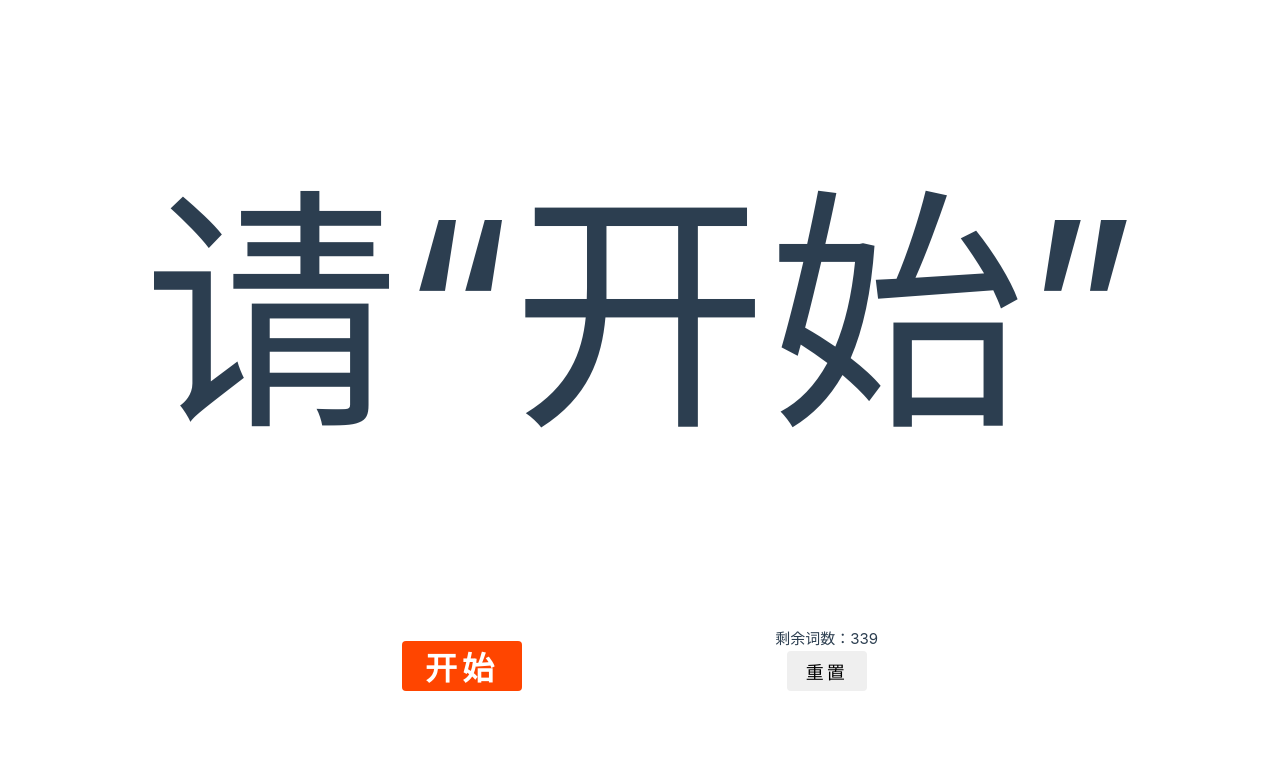
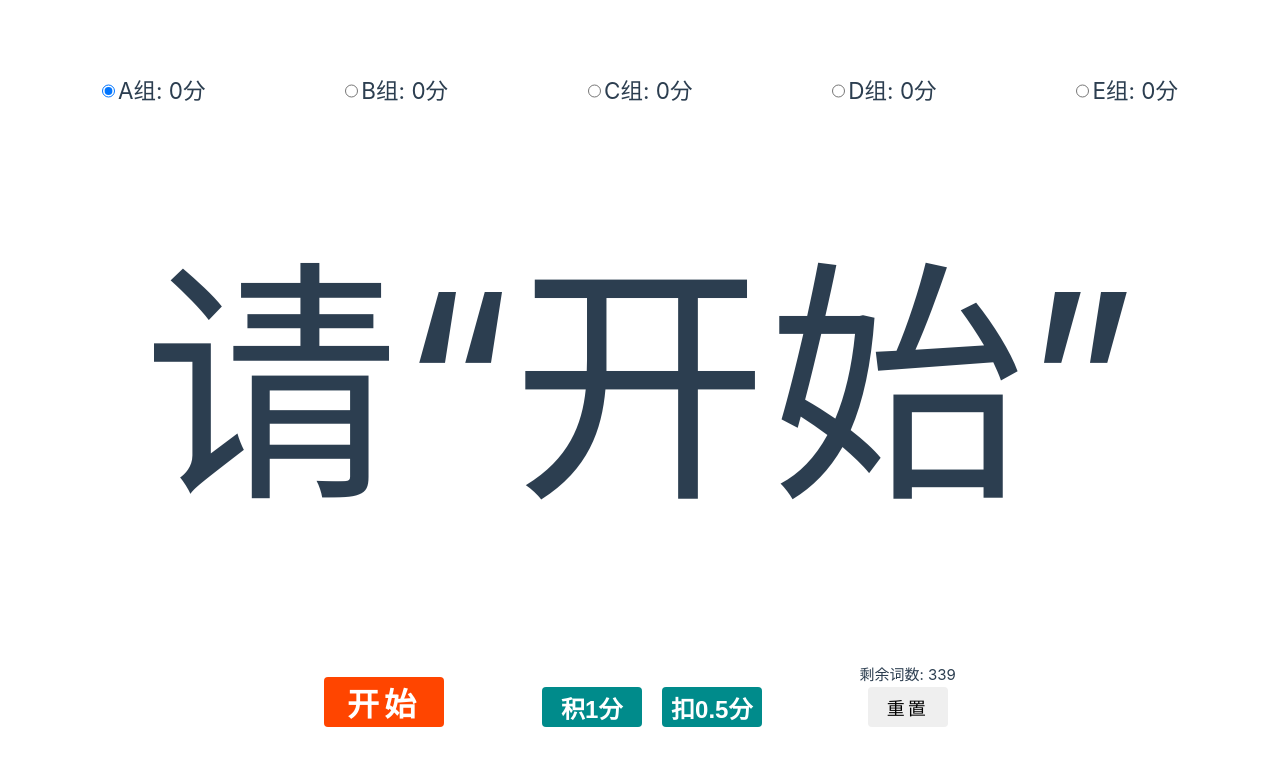
Before and after one commit to jaimly/choose-word, a Vue app: page / in a window 1280 px wide. Shown: the top 766 px of the page. Built offline with nearby package versions, Linux system fonts and the light colour scheme.

Commit message:
添加积分计算

```diff
--- a/src/App.vue
+++ b/src/App.vue
@@ -1,13 +1,21 @@
 <script setup>
-import { ref, nextTick } from 'vue';
+import { ref, nextTick, watch } from 'vue';
 import { words } from './data.json';
 
-const localData = handlerLocalData();
-let arr = localData.length?localData:[...words];
+const localWords = handlerLocalWords();
+let arr = localWords.length?localWords:[...words];
 let word = ref('请“开始”');
 let btnName = ref('开始');
 let wordLen = ref(arr.length);
-let btnDisable = ref(false);
+let startBtnDisable = ref(false);
+const scores = handlerLocalScores();
+let scoreA = ref(scores.scoreA);
+let scoreB = ref(scores.scoreB);
+let scoreC = ref(scores.scoreC);
+let scoreD = ref(scores.scoreD);
+let scoreE = ref(scores.scoreE);
+const scoreRef = {scoreA,scoreB,scoreC,scoreD,scoreE};
+let scoreChecked = ref(scores.checked);
 
 async function choose(start=false) {
   if(start) {
@@ -27,9 +35,9 @@ async function stop () {
   await nextTick();
   arr.splice(arr.findIndex(x=>x===word.value), 1);
   wordLen.value = arr.length;
-  handlerLocalData(arr);
+  handlerLocalWords(arr);
   if(!arr.length) {
-    btnDisable.value = true;
+    startBtnDisable.value = true;
     word.value = '请“重置”';
   }
 }
@@ -39,27 +47,84 @@ async function reset () {
   arr = [...words];
   wordLen.value = arr.length;
   word.value = '请“开始”';
-  btnDisable.value = false;
-  handlerLocalData(arr);
+  startBtnDisable.value = false;
+  handlerLocalWords(arr);
 }
 
-function handlerLocalData (data) {
+async function scoreHandle (data) {
+  scoreRef[scoreChecked.value].value += Number(data);
+  scores[scoreChecked.value] += Number(data);
+  handlerLocalScores(scores);
+}
+
+watch (scoreChecked, (newValue) => {
+  scores.checked = newValue;
+  handlerLocalScores(scores);
+});
+
+function handlerLocalWords (data) {
   const key = 'words';
   if(data) return localStorage.setItem(key, JSON.stringify(data));
   const ldata = localStorage.getItem(key);
   if(ldata) return JSON.parse(ldata);
   return [];
 }
+
+function handlerLocalScores (data) {
+  const key = 'wordScores';
+  const ldata = localStorage.getItem(key);
+  if(!ldata) {
+    data = data || {
+      checked: 'scoreA',
+      scoreA: 0,
+      scoreB: 0,
+      scoreC: 0,
+      scoreD: 0,
+      scoreE: 0
+    };
+  }
+  if(data) {
+    localStorage.setItem(key, JSON.stringify(data));
+    return data;
+  }
+  return JSON.parse(ldata);
+}
 </script>
 
 <template>
   <main>
+    <div class="score">
+      <div>
+        <input type="radio" id="scoreA" name="scores" v-model="scoreChecked" value='scoreA' />
+        <h2 for="scoreA">{{'A组: '+scoreA+'分'}}</h2>
+      </div>
+      <div>
+        <input type="radio" id="scoreB" name="scores" v-model="scoreChecked" value='scoreB' />
+        <h2 for="scoreB">{{'B组: '+scoreB+'分'}}</h2>
+      </div>
+      <div>
+        <input type="radio" id="scoreC" name="scores" v-model="scoreChecked" value='scoreC' />
+        <h2 for="scoreC">{{'C组: '+scoreC+'分'}}</h2>
+      </div>
+      <div>
+        <input type="radio" id="scoreD" name="scores" v-model="scoreChecked" value='scoreD' />
+        <h2 for="scoreD">{{'D组: '+scoreD+'分'}}</h2>
+      </div>
+      <div>
+        <input type="radio" id="scoreE" name="scores" v-model="scoreChecked" value='scoreE' />
+        <h2 for="scoreE">{{'E组: '+scoreE+'分'}}</h2>
+      </div>
+    </div>
     <h1>{{ word }}</h1>
     <div class="foot">
-      <button class="startBtn" @click="btnName === '开始' ? choose(true) : stop()" :disabled='btnDisable'>{{ btnName }}</button>
+      <button class="startBtn" @click="btnName === '开始' ? choose(true) : stop()" :disabled='startBtnDisable'>{{ btnName }}</button>
+      <div class="scoreBtn" >
+        <button @click="scoreHandle(1)">积1分</button>
+        <button @click="scoreHandle(-0.5)">扣0.5分</button>
+      </div>
       <div class="reset">
-        <p>剩余词数：{{wordLen}}</p>
-        <button class="resetBtn"  @click="reset()" >重置</button>
+        <p>剩余词数: {{wordLen}}</p>
+        <button @click="reset()" >重置</button>
       </div>
     </div>
   </main>
@@ -75,6 +140,19 @@ main {
   width: 100%;
 }
 
+.score {
+  display: flex;
+  flex-direction: row;
+  width: 100%;
+  justify-content: space-around;
+}
+
+.score div {
+  display: flex;
+  flex-direction: row;
+  gap: 3px;
+}
+
 .foot {
   display: flex;
   flex-direction: row;
@@ -82,7 +160,6 @@ main {
   width: 60%;
   justify-content: space-around;
 }
-
 .reset {
   display: flex;
   flex-direction: column;
@@ -106,7 +183,22 @@ h1 {
   letter-spacing: 5px;
 }
 
-.resetBtn {
+.scoreBtn {
+  display: flex;
+  flex-direction: row;
+  gap: 20px;
+}
+.scoreBtn button {
+  background-color: darkcyan;
+  color: white;
+  font-size: x-large;
+  width: 100px;
+  height: 40px;
+  font-weight: bold;
+  letter-spacing: 0px;
+}
+
+.reset button {
   width: 80px;
   height: 40px;
   font-size: large;
```
Lines whose indentation alone changed are shown as unchanged.
